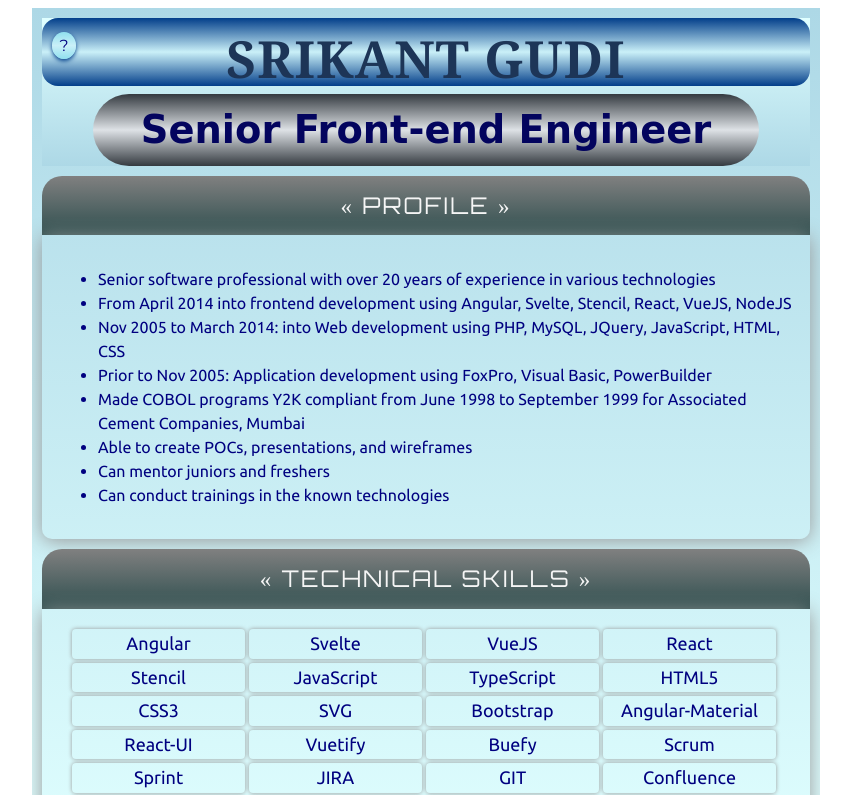
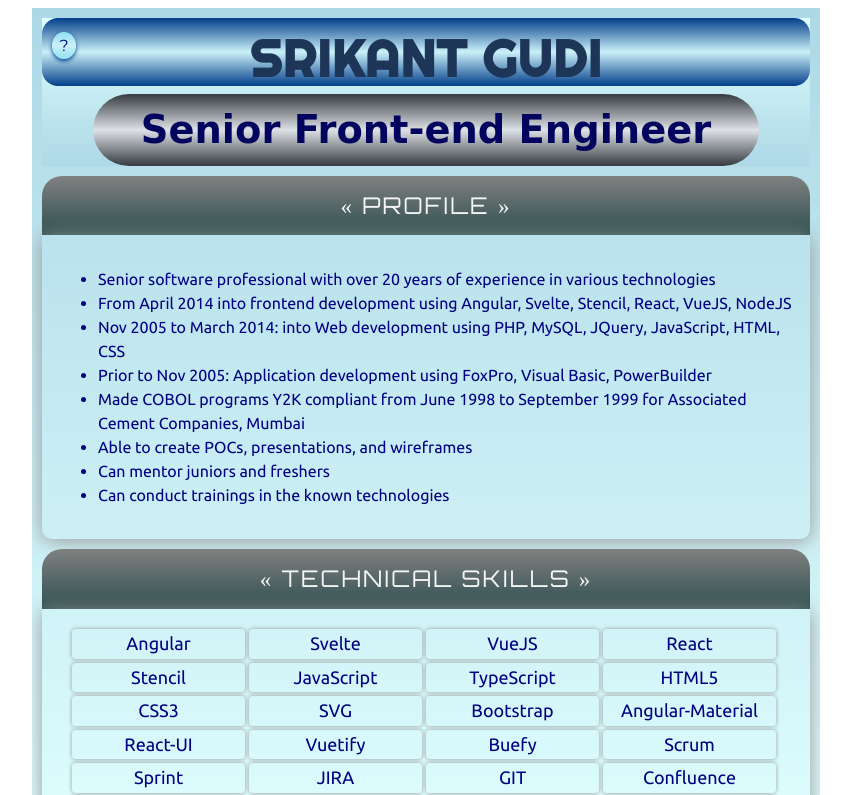
Before and after one commit to srikantgudi/srikantgudi.github.io, a Svelte app: page / in a window 1280 px wide. Shown: the top 795 px of the page, without its empty margins (214-1065 px from the left). Built offline with nearby package versions, Linux system fonts and the light colour scheme; a web font is replaced by a local one.

Commit message:
Update App.svelte

```diff
--- a/src/App.svelte
+++ b/src/App.svelte
@@ -80,7 +80,7 @@
 		padding: 10px;
 	}
 	.name {
-		font-family: Georgia;
+		font-family: Righteous;
 		font-weight: 600;
 		font-size: 4vw;
 		letter-spacing: 1px;
```
